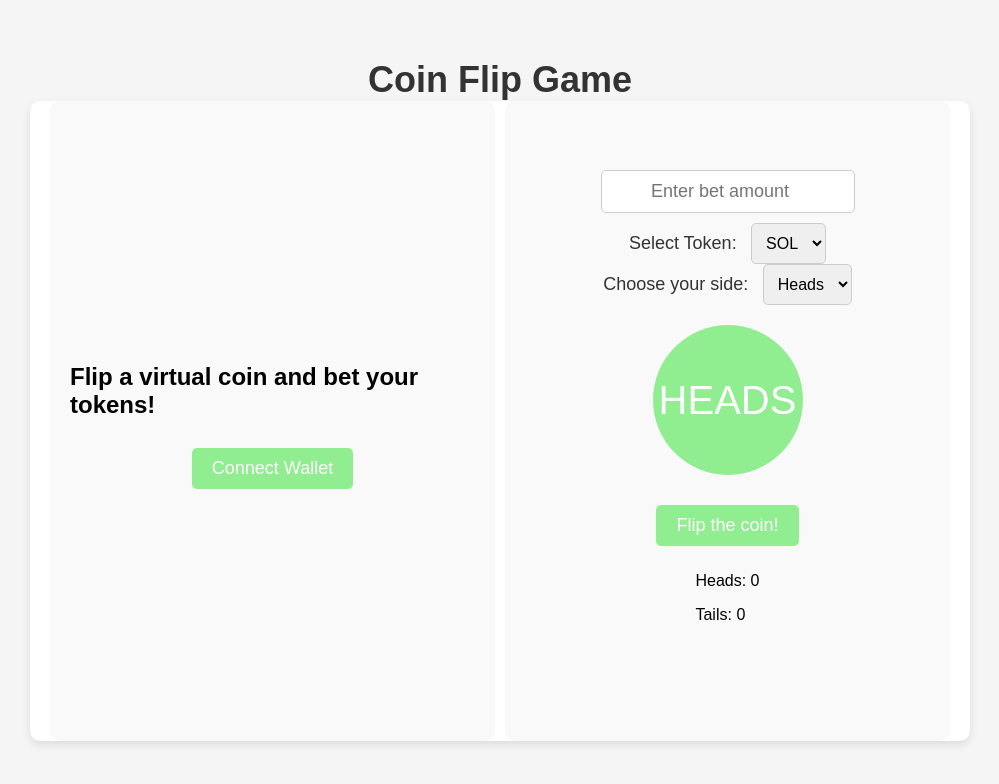
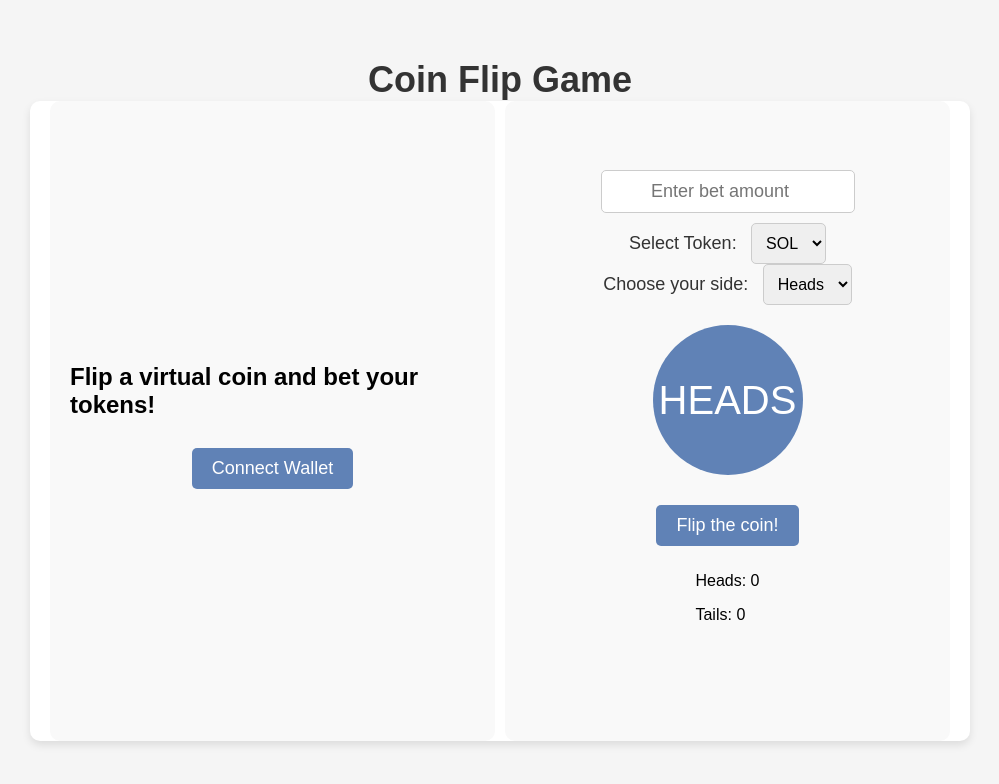
Before and after one commit to garsikutisridevi/game, a website: page index.html in a window 1280 px wide. Shown: the whole page, without its empty margins (140-1139 px from the left). Drawn offline with Linux system fonts and the light colour scheme.

Commit message:
Initial commit with project files

```diff
--- a/style.css
+++ b/style.css
@@ -59,7 +59,7 @@ body {
 
 /* Button Styles */
 button {
-    background-color: #90EE90;
+    background-color:#6082B6;
     color: white;
     padding: 10px 20px;
     font-size: 18px;
@@ -71,7 +71,7 @@ button {
 }
 
 button:hover {
-    background-color: #76c17d;
+    background-color: #6082B6;
 }
 
 button:active {
@@ -83,7 +83,7 @@ button:active {
     margin: 20px auto;
     font-size: 40px;
     color: white;
-    background-color: #90EE90;
+    background-color: #6082B6;
     border-radius: 50%;
     width: 150px;
     height: 150px;
```
